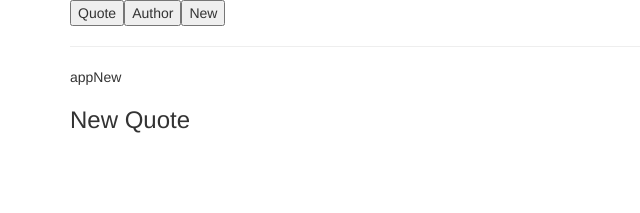
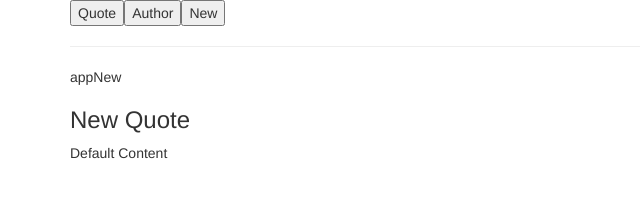
Before and after one commit to MaciekCelinski/Max_Vue_Udemy, a Vue app: page / in a window 1280 px wide. Both pictures are taken after a click on the button "New". Shown: the top 213 px of the page, without its empty margins (0-640 px from the left). Built offline with nearby package versions, Linux system fonts and the light colour scheme.

Commit message:
Lecture_130

```diff
--- a/src/components/New.vue
+++ b/src/components/New.vue
@@ -1,5 +1,9 @@
 <template>
-	<h3>New Quote</h3>
+	<div>
+		<h3>New Quote</h3>
+		<slot></slot>
+	</div>
+
 </template>
 
 <script>
```
Also changed, not shown: src/App.vue (+5 -4 lines).
